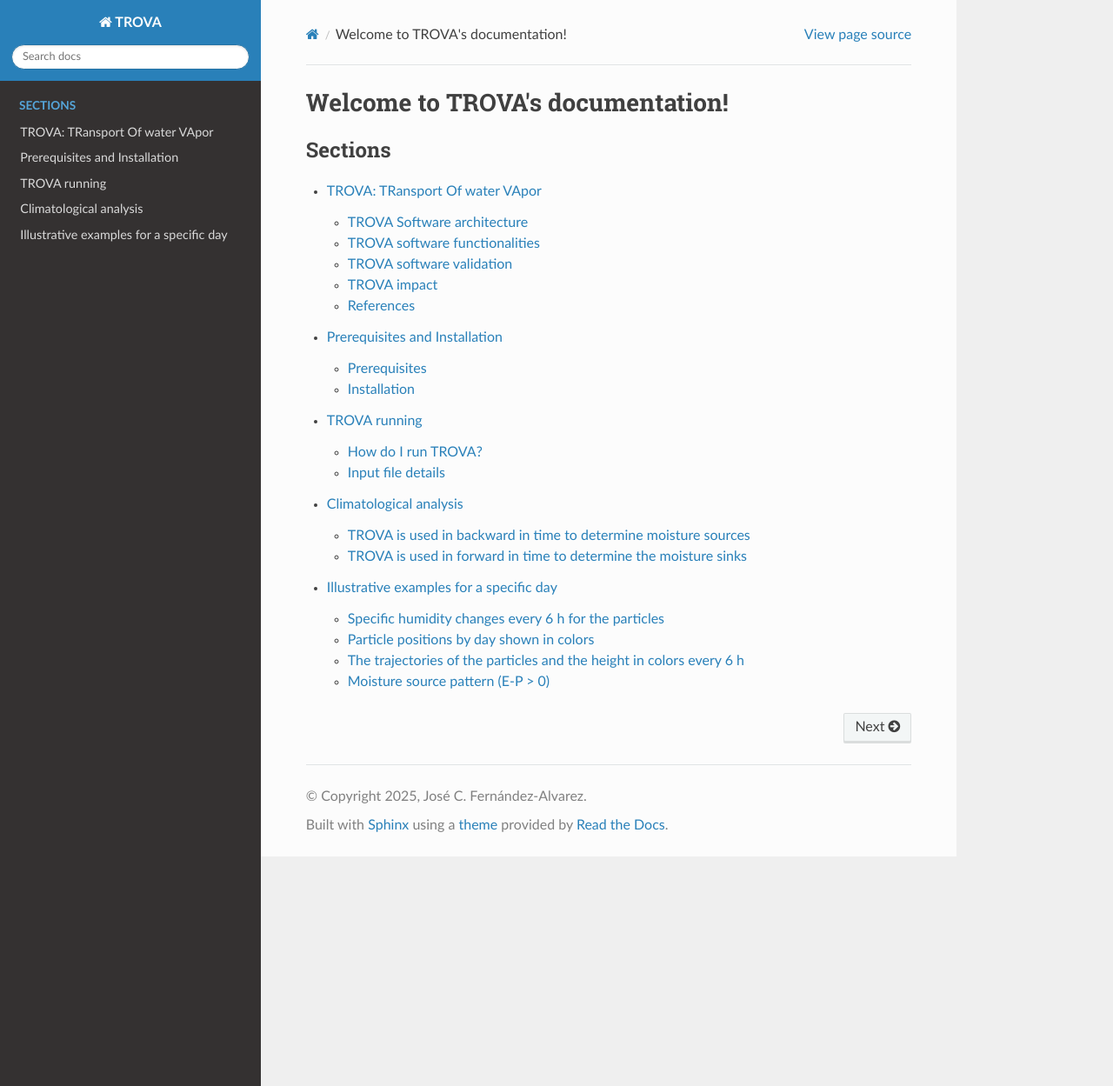
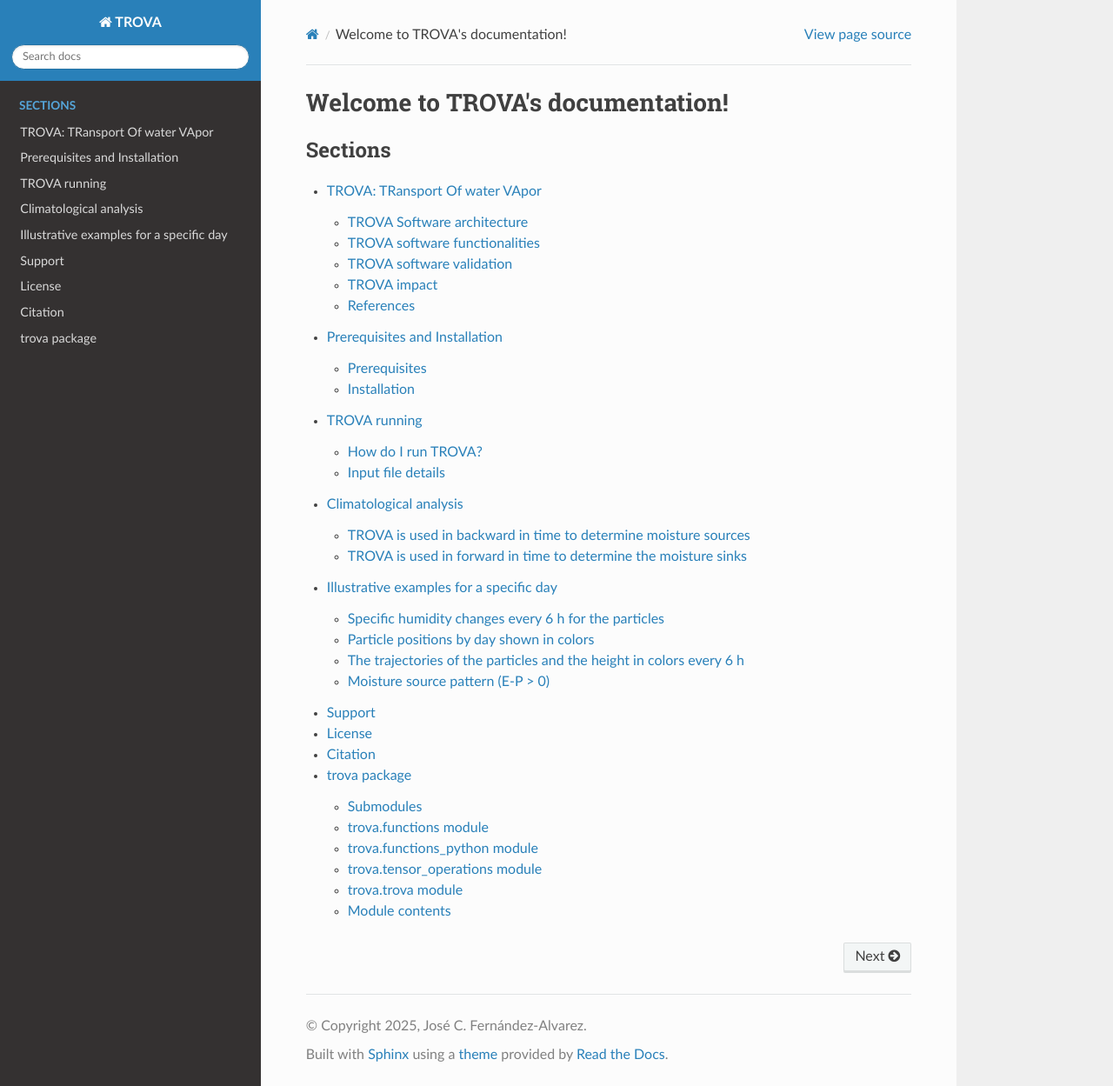
Before and after one commit to tramo-ephyslab/TROVA_Docs, a Sphinx documentation site: the page built from docs/source/index.rst, in a window 1280 px wide and 1249 px high. Shown: the whole window at 87% size. Built offline with Sphinx 7.4.7 and the Read the Docs theme 3.1.0, drawn with Linux system fonts in a browser that asks for light colours.

Commit message:
Modified

```diff
--- a/docs/source/index.rst
+++ b/docs/source/index.rst
@@ -15,3 +15,7 @@
    usage
    example_climate
    example
+   support
+   license
+   citation
+   trova
```
